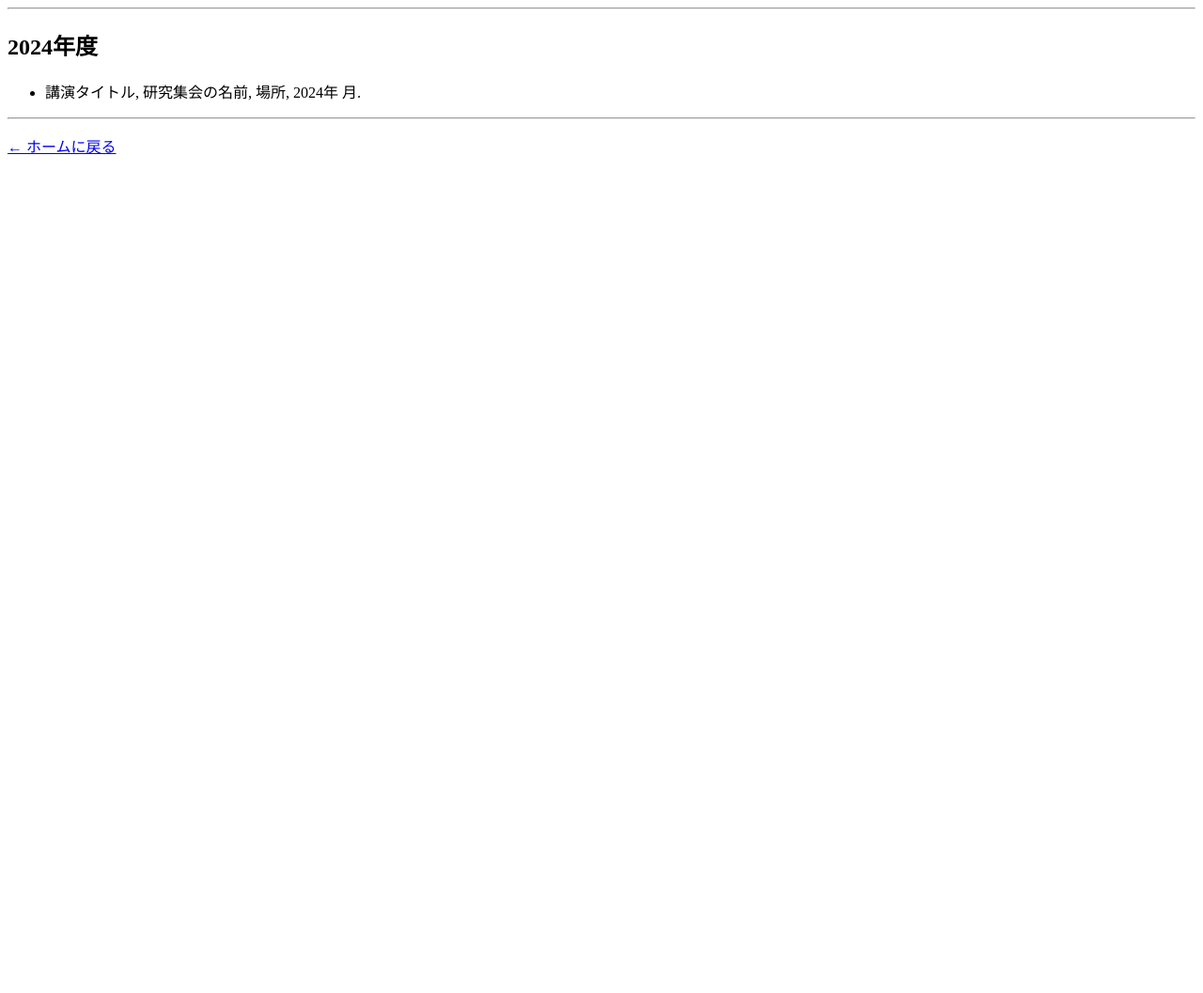
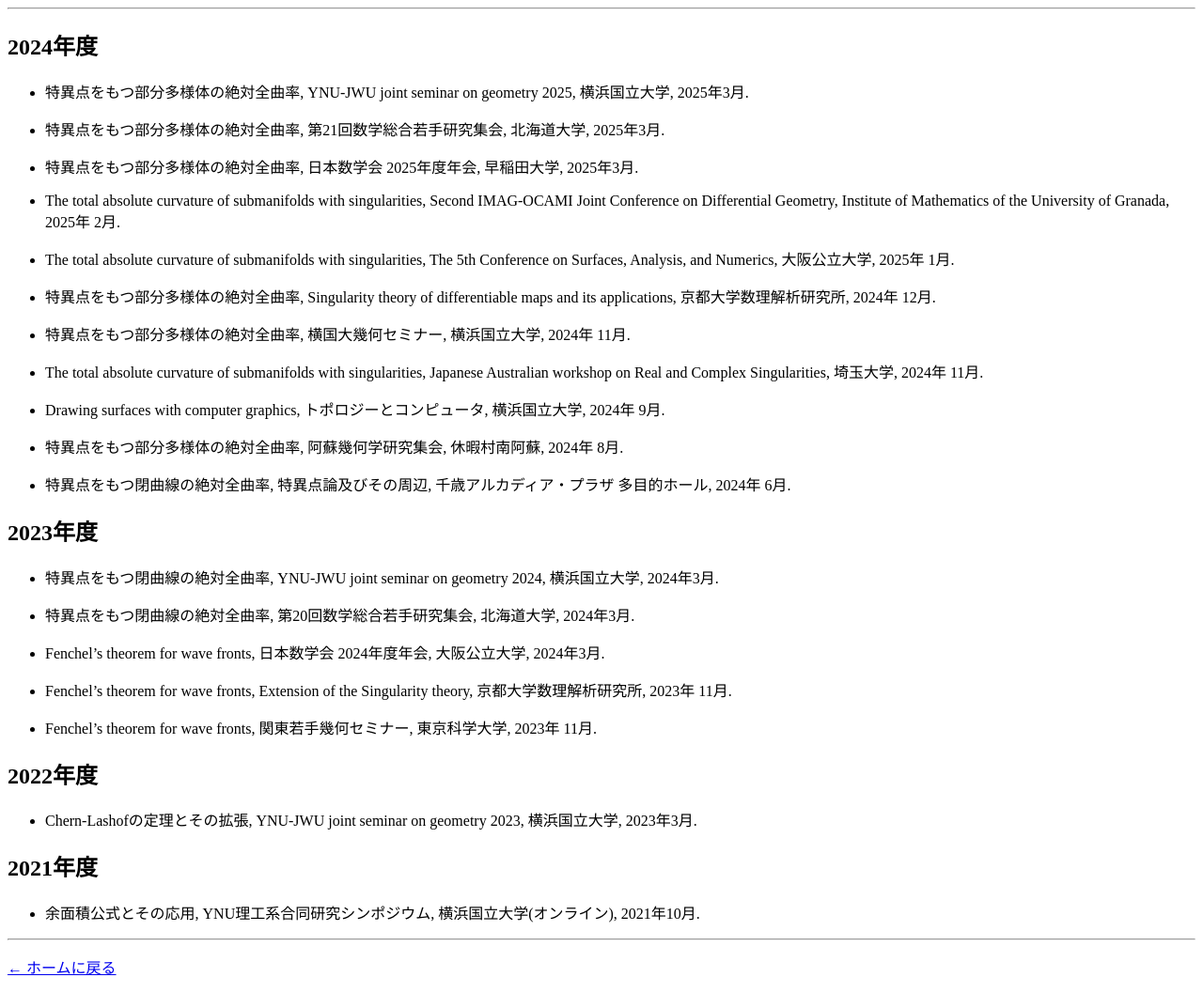
Before and after one commit to YutaMominoki/MY-HomePage, a plain HTML site: page talk.html in a window 1280 px wide. Shown: the whole page at 94% size. Before the commit the page ends 800 px from the top, so only its background shows below. Drawn offline with Linux system fonts and the light colour scheme.

Commit message:
Add files via upload

```diff
--- a/talk.html
+++ b/talk.html
@@ -8,9 +8,63 @@
   <hr>
         <h2>2024年度</h2>
         <ul>
-            <li>講演タイトル, 研究集会の名前, 場所, 2024年 月.</li>
-        </ul>
-        <hr>
+          <li>特異点をもつ部分多様体の絶対全曲率, YNU-JWU joint seminar on geometry 2025, 横浜国立大学, 2025年3月.
+      </ul>
+        <ul>
+          <li>特異点をもつ部分多様体の絶対全曲率, 第21回数学総合若手研究集会, 北海道大学, 2025年3月.
+      </ul>
+        <ul>
+          <li>特異点をもつ部分多様体の絶対全曲率, 日本数学会 2025年度年会, 早稲田大学, 2025年3月.
+      </ul>
+        <ul>
+          <li>The total absolute curvature of submanifolds with singularities, Second IMAG-OCAMI Joint Conference on Differential Geometry, Institute of Mathematics of the University of Granada, 2025年 2月.</li>
+      </ul>
+        <ul>
+          <li>The total absolute curvature of submanifolds with singularities, The 5th Conference on Surfaces, Analysis, and Numerics, 大阪公立大学, 2025年 1月.</li>
+      </ul>
+        <ul>
+          <li>特異点をもつ部分多様体の絶対全曲率, Singularity theory of differentiable maps and its applications, 京都大学数理解析研究所, 2024年 12月.</li>
+      </ul>
+        <ul>
+          <li>特異点をもつ部分多様体の絶対全曲率, 横国大幾何セミナー, 横浜国立大学, 2024年 11月.</li>
+      </ul>
+        <ul>
+          <li>The total absolute curvature of submanifolds with singularities, Japanese Australian workshop on Real and Complex Singularities, 埼玉大学, 2024年 11月.</li>
+      </ul>
+        <ul>
+          <li>Drawing surfaces with computer graphics, トポロジーとコンピュータ, 横浜国立大学, 2024年 9月.</li>
+      </ul>
+        <ul>
+          <li>特異点をもつ部分多様体の絶対全曲率, 阿蘇幾何学研究集会, 休暇村南阿蘇, 2024年 8月.</li>
+      </ul>
+        <ul>
+          <li>特異点をもつ閉曲線の絶対全曲率, 特異点論及びその周辺, 千歳アルカディア・プラザ 多目的ホール, 2024年 6月.</li>
+      </ul>
+      <h2>2023年度</h2>
+        <ul>
+          <li>特異点をもつ閉曲線の絶対全曲率, YNU-JWU joint seminar on geometry 2024, 横浜国立大学, 2024年3月.
+      </ul>
+        <ul>
+          <li>特異点をもつ閉曲線の絶対全曲率, 第20回数学総合若手研究集会, 北海道大学, 2024年3月.
+      </ul>
+        <ul>
+          <li>Fenchel’s theorem for wave fronts, 日本数学会 2024年度年会, 大阪公立大学, 2024年3月.
+      </ul>
+        <ul>
+          <li>Fenchel’s theorem for wave fronts, Extension of the Singularity theory, 京都大学数理解析研究所, 2023年 11月.</li>
+      </ul>
+        <ul>
+          <li>Fenchel’s theorem for wave fronts, 関東若手幾何セミナー, 東京科学大学, 2023年 11月.</li>
+      </ul>
+      <h2>2022年度</h2>
+        <ul>
+          <li>Chern-Lashofの定理とその拡張, YNU-JWU joint seminar on geometry 2023, 横浜国立大学, 2023年3月.
+      </ul>
+        <h2>2021年度</h2>
+      <ul>
+        <li>余面積公式とその応用, YNU理工系合同研究シンポジウム, 横浜国立大学(オンライン), 2021年10月.
+    </ul>
+    <hr>
   <p><a href="index.html">← ホームに戻る</a></p>
 </body>
 </html>
```
Also changed, not shown: index.html (+4 -0 lines).
